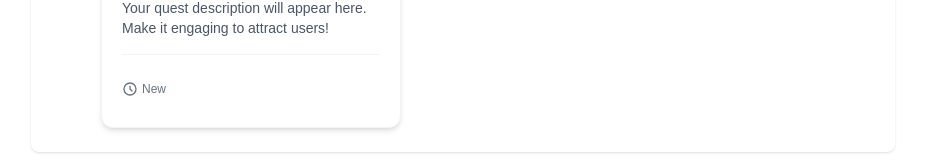
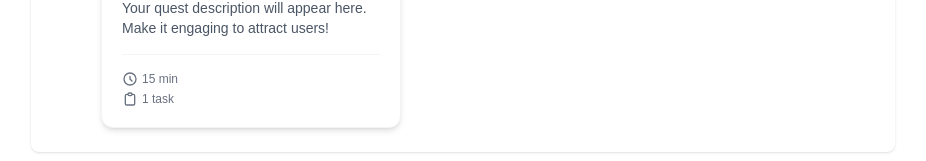
Before and after one commit to igar1991/quest-generator, a Next.js app: page /create in a window 1280 px wide. Shown: the part 1375-1536 px from the top of the page, without its empty margins (177-1103 px from the left). Built offline with nearby package versions, Linux system fonts and the light colour scheme.

Commit message:
feat: enhance quest card and grid components with task handling and estimated time display

```diff
--- a/src/app/components/QuestCard.tsx
+++ b/src/app/components/QuestCard.tsx
@@ -3,6 +3,16 @@
 import React, { useState, useMemo } from "react";
 import { useRouter } from "next/navigation";
 import Image from "next/image";
+
+/**
+ * Interface for a task in a quest
+ */
+interface QuestTask {
+  id: string;
+  type: string;
+  title: string;
+  description: string;
+}
 
 interface QuestCardProps {
   id: string;
@@ -19,6 +29,7 @@ interface QuestCardProps {
     | "Intermediate"
     | "Advanced";
   estimatedTime: string;
+  tasks?: QuestTask[]; // Use the specific type instead of any
 }
 
 /**
@@ -35,6 +46,7 @@ const QuestCard: React.FC<QuestCardProps> = ({
   reward,
   difficulty,
   estimatedTime,
+  tasks = [], // Default to empty array if not provided
 }) => {
   const router = useRouter();
   const [showTooltip, setShowTooltip] = useState(false);
@@ -145,6 +157,7 @@ const QuestCard: React.FC<QuestCardProps> = ({
         </p>
 
         <div className="flex justify-between items-center mt-auto pt-4 border-t border-gray-100 dark:border-dark-200">
+          <div className="flex flex-col gap-1">
             <span className="text-xs text-gray-500 dark:text-gray-400 flex items-center">
               <svg
                 className="w-4 h-4 mr-1"
@@ -162,6 +175,24 @@ const QuestCard: React.FC<QuestCardProps> = ({
               </svg>
               {estimatedTime}
             </span>
+            <span className="text-xs text-gray-500 dark:text-gray-400 flex items-center">
+              <svg
+                className="w-4 h-4 mr-1"
+                fill="none"
+                stroke="currentColor"
+                viewBox="0 0 24 24"
+                xmlns="http://www.w3.org/2000/svg"
+              >
+                <path
+                  strokeLinecap="round"
+                  strokeLinejoin="round"
+                  strokeWidth="2"
+                  d="M9 5H7a2 2 0 00-2 2v12a2 2 0 002 2h10a2 2 0 002-2V7a2 2 0 00-2-2h-2M9 5a2 2 0 002 2h2a2 2 0 002-2M9 5a2 2 0 012-2h2a2 2 0 012 2"
+                ></path>
+              </svg>
+              {tasks.length + 1} {tasks.length + 1 === 1 ? "task" : "tasks"}
+            </span>
+          </div>
 
           <button
             onClick={(e) => {
--- a/src/app/components/QuestGrid.tsx
+++ b/src/app/components/QuestGrid.tsx
@@ -14,6 +14,7 @@ interface Quest {
   totalUsers: string;
   category: string;
   difficulty: string;
+  estimatedTime?: string;
   tasks: {
     id: string;
     type: string;
@@ -102,7 +103,8 @@ const QuestGrid: React.FC = () => {
                 projectName={quest.category}
                 reward={Number(quest.reward)}
                 difficulty={quest.difficulty}
-                estimatedTime={`${Math.floor(Math.random() * (20 - 10 + 1)) + 10} minutes`}
+                estimatedTime={quest.estimatedTime || "15 min"}
+                tasks={quest.tasks}
               />
             ))}
           </div>
--- a/src/app/create/page.tsx
+++ b/src/app/create/page.tsx
@@ -69,6 +69,7 @@ interface QuestData {
   category: string;
   difficulty: string;
   tasks: Task[];
+  estimatedTime?: string;
 }
 
 /**
@@ -1058,11 +1059,8 @@ export default function CreateQuestPage() {
                     difficulty={convertDifficultyToDisplay(
                       questData.difficulty,
                     )}
-                    estimatedTime={
-                      questData.totalUsers
-                        ? `${questData.totalUsers} users`
-                        : "New"
-                    }
+                    estimatedTime={questData.estimatedTime || "15 min"}
+                    tasks={questData.tasks || []}
                   />
                 </div>
               </div>
```
Lines whose indentation alone changed are shown as unchanged.
